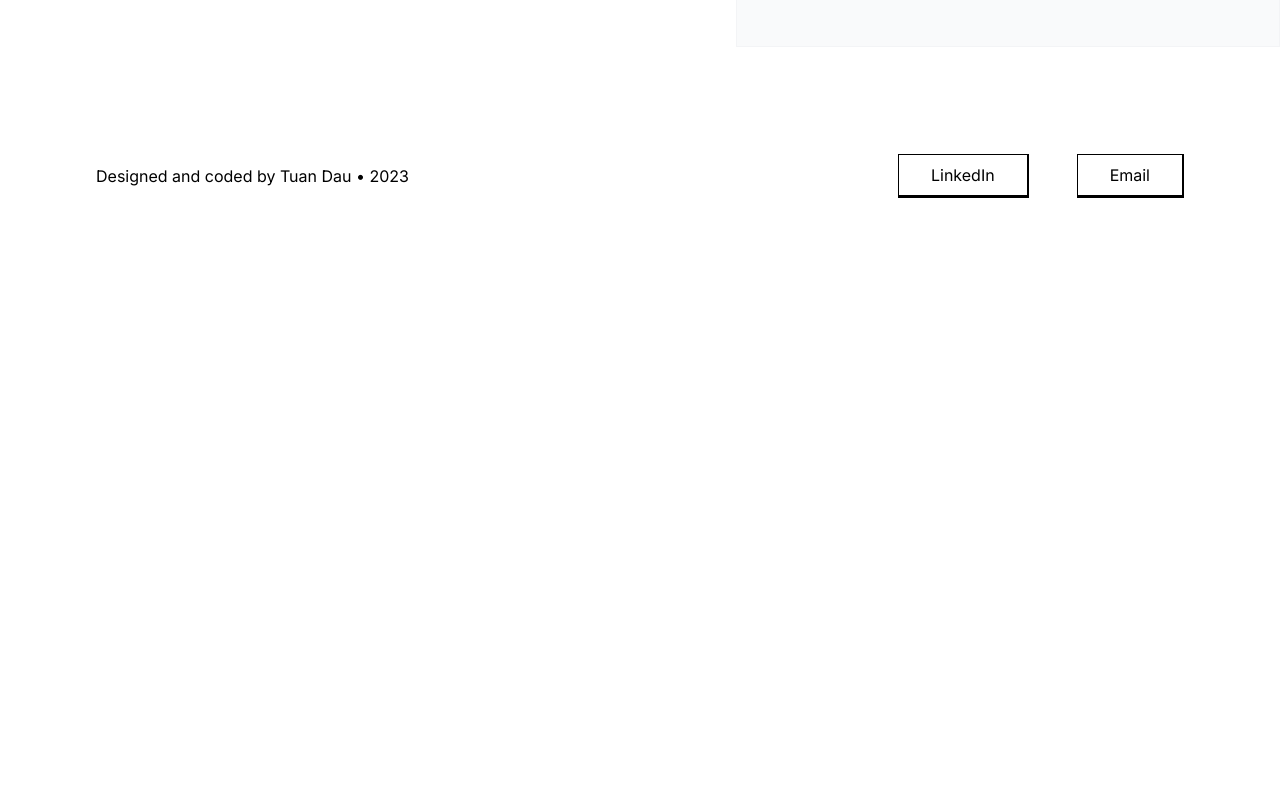
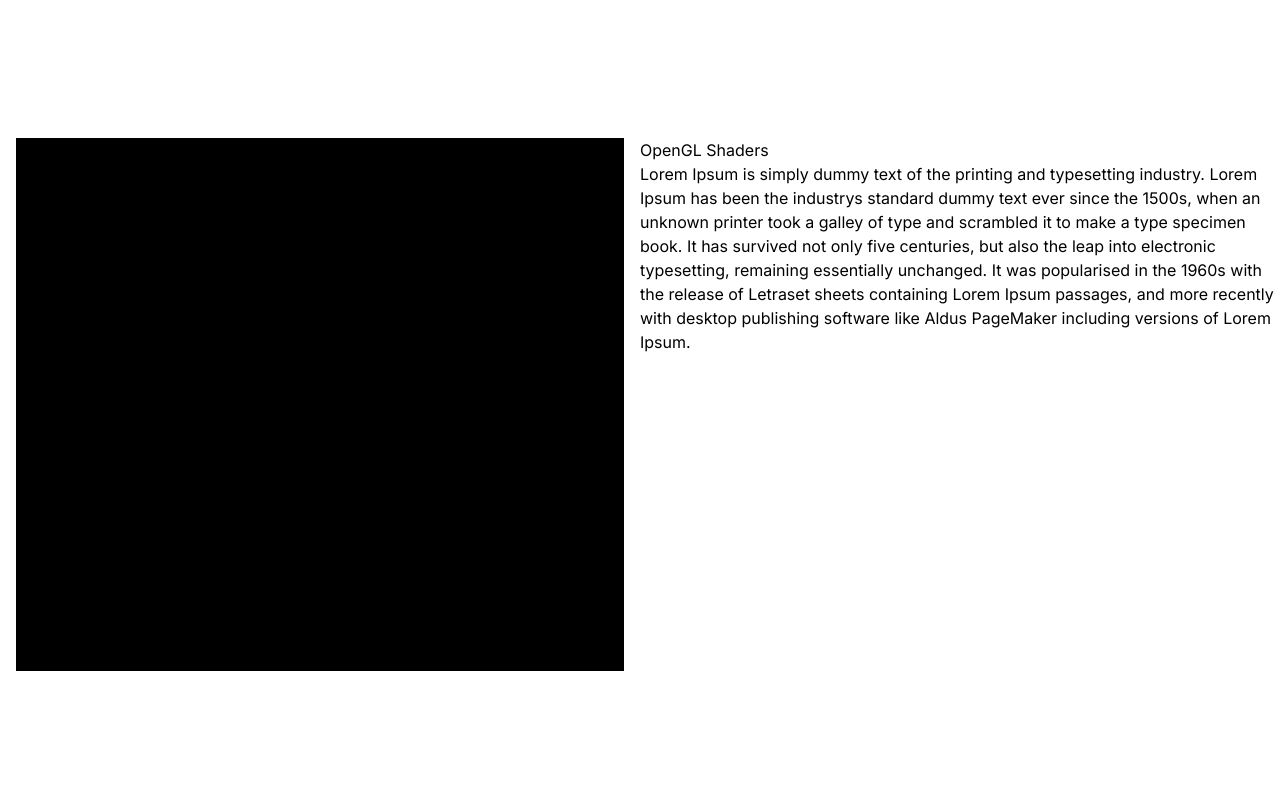
Before and after one commit to tuansydau/portfolio-website, a Next.js app: page /shaders in a window 1280 px wide. Shown: the part 760-1560 px from the top of the page. Before the commit the page ends 974 px from the top, so only its background shows below. Built offline with nearby package versions, Linux system fonts and the light colour scheme; a web font is replaced by a local one.

Commit message:
restyle: intro page, shaders page

```diff
--- a/app/about/page.tsx
+++ b/app/about/page.tsx
@@ -179,7 +179,7 @@ export default function About() {
         </div>
       </div>
       {/* Work Summary */}
-      <div className="mt-48" />
+      <div className="mt-24" />
       <div className="flex w-full justify-center max-w-[2000px] px-80">
         <div
           className="flex w-full justify-between"
@@ -309,27 +309,27 @@ export default function About() {
           </div>
         </div>
       </div>
-      <div className="mt-48" />
+      <div className="mt-32" />
       {/*  */}
-      <div className="flex w-full justify-center max-w-[2000px] px-80">
+      {/* <div className="flex w-full justify-center max-w-[2000px] px-80"> */}
+      <div className="flex w-full justify-center max-w-[2000px] px-64">
         <div
-          className="flex w-full justify-center"
+          className="flex w-full justify-center text-black"
           style={{ fontFamily: 'satoshi' }}
         >
-          <div className="flex w-full space-x-16 justify-between">
+          <div className="flex w-full space-x-16 justify-between bg-gray-100 py-8 px-16">
             <div className="w-full max-w-[875px]">
               <div className="w-fit" style={{ fontSize: '3rem' }}>
                 Like my work? Let&apos;s chat!
               </div>
               <div
-                className="w-fit"
+                className="w-fit mt-2"
                 style={{ fontSize: '1.5rem', fontWeight: 250 }}
               >
                 If you&apos;re looking for a developer for your company, or for
                 someone to talk about music and Runescape, I&apos;d love to meet
                 you! Open to emails and meetings, as well as coffee if
-                you&apos;re in the Toronto area{' '}
-                <b style={{ fontWeight: 500 }}>:)</b>
+                you&apos;re in the Toronto area :)
               </div>
             </div>
             <div
@@ -337,13 +337,13 @@ export default function About() {
               style={{ fontSize: '1.25rem', fontWeight: 350 }}
             >
               <div
-                className="flex border border-black text-center border-r-2 border-b-3 hover:bg-black hover:text-white hover:cursor-pointer w-64 h-16 items-center justify-center"
+                className="flex border border-black bg-white text-center border-r-2 border-b-3 hover:bg-black hover:text-white hover:cursor-pointer w-64 h-16 items-center justify-center"
                 onClick={() => setModalOpen(true)}
               >
                 Message me on LinkedIn
               </div>
               <a
-                className="flex h-16 border text-center border-black border-r-2 border-b-3 hover:bg-black hover:text-white items-center w-64 justify-center"
+                className="flex h-16 border text-center bg-white border-black border-r-2 border-b-3 hover:bg-black hover:text-white items-center w-64 justify-center"
                 href="mailto:tuansdau@gmail.com"
               >
                 Email me
@@ -352,7 +352,7 @@ export default function About() {
           </div>
         </div>
       </div>
-      <div className="mt-40" />
+      <div className="mt-32" />
       <div className="w-full bg-black h-5" />
       {/* <Footer /> */}
     </div>
--- a/app/page.tsx
+++ b/app/page.tsx
@@ -87,8 +87,7 @@ export default function Home() {
           />
         </div>
       </div>
-      <br />
-      <br />
+      <div className="mt-24"></div>
       <Footer />
     </div>
   );
--- a/app/shaders/page.tsx
+++ b/app/shaders/page.tsx
@@ -2,13 +2,13 @@
 
 import Navbar from '@/components/Navbar';
 import Footer from '@/components/Footer';
-import Image from 'next/image';
 
 export default function Shaders() {
   return (
     <div className="flex min-h-screen flex-col justify-between">
       <Navbar />
 
+      {/* Project Intro */}
       <div className="min-h-screen flex flex-col justify-center">
         <div className="flex items-center">
           <div
@@ -23,7 +23,7 @@ export default function Shaders() {
           >
             01
           </div>
-          <div className="flex flex-col bg-gray-50 ml-80 p-16 border border-gray-100">
+          <div className="flex flex-col ml-80 p-16">
             <div
               style={{ fontSize: '4rem', lineHeight: '4rem', fontWeight: 600 }}
             >
@@ -53,6 +53,28 @@ export default function Shaders() {
           </div>
         </div>
       </div>
+
+      {/* Project Summary */}
+      <div className="flex h-screen w-full">
+        <div className="flex w-1/2 px-4">
+          <div className="bg-black w-full h-2/3">Photo</div>
+        </div>
+        <div className="flex flex-col w-1/2">
+          <div>OpenGL Shaders</div>
+          <div>
+            Lorem Ipsum is simply dummy text of the printing and typesetting
+            industry. Lorem Ipsum has been the industrys standard dummy text
+            ever since the 1500s, when an unknown printer took a galley of type
+            and scrambled it to make a type specimen book. It has survived not
+            only five centuries, but also the leap into electronic typesetting,
+            remaining essentially unchanged. It was popularised in the 1960s
+            with the release of Letraset sheets containing Lorem Ipsum passages,
+            and more recently with desktop publishing software like Aldus
+            PageMaker including versions of Lorem Ipsum.
+          </div>
+        </div>
+      </div>
+
       <Footer />
     </div>
   );
```
